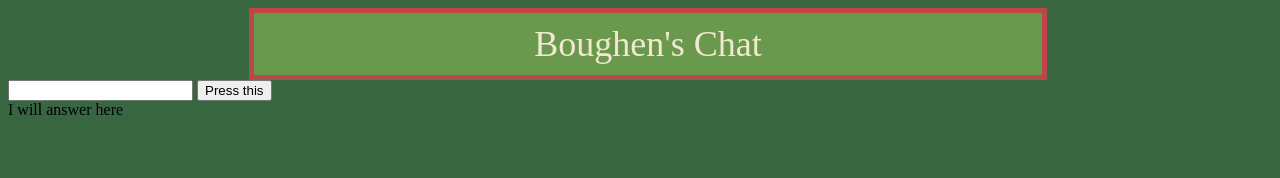
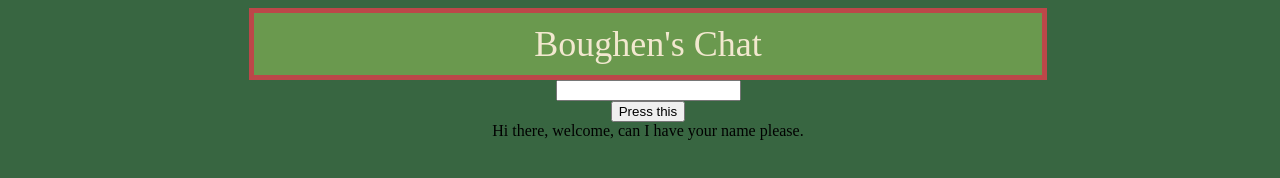
Before and after one commit to theBough/chatBot, a plain HTML site: page index.html in a window 1280 px wide. Drawn offline with Linux system fonts and the light colour scheme.

Commit message:
Update index.html

```diff
--- a/index.html
+++ b/index.html
@@ -8,20 +8,24 @@
   <link href="style.css" rel="stylesheet" type="text/css" />
 </head>
 
-<body>
+<body onload="ghostTyping()">
 
-  <div class = "myTitle">
- Boughen's Chat
+  <div class="myTitle">
+    Boughen's Chat
   </div>
 
-  <input type = "name" id = "theirWords">
-  <button id = "submit" onclick= "ghostTyping()" >Press this</button>
-  <div id= "output">
-    I will answer here
+  <div class="container">
+    <input type="name" id="theirWords">
+    <button id="submit" onclick="getTextInputBox()">Press this</button>
+    <div id="output">
+
+    </div>
   </div>
+
+
   <script src="script.js"></script>
 
- <!--
+  <!--
   This script places a badge on your repl's full-browser view back to your repl's cover
   page. Try various colors for the theme: dark, light, red, orange, yellow, lime, green,
   teal, blue, blurple, magenta, pink!
```
